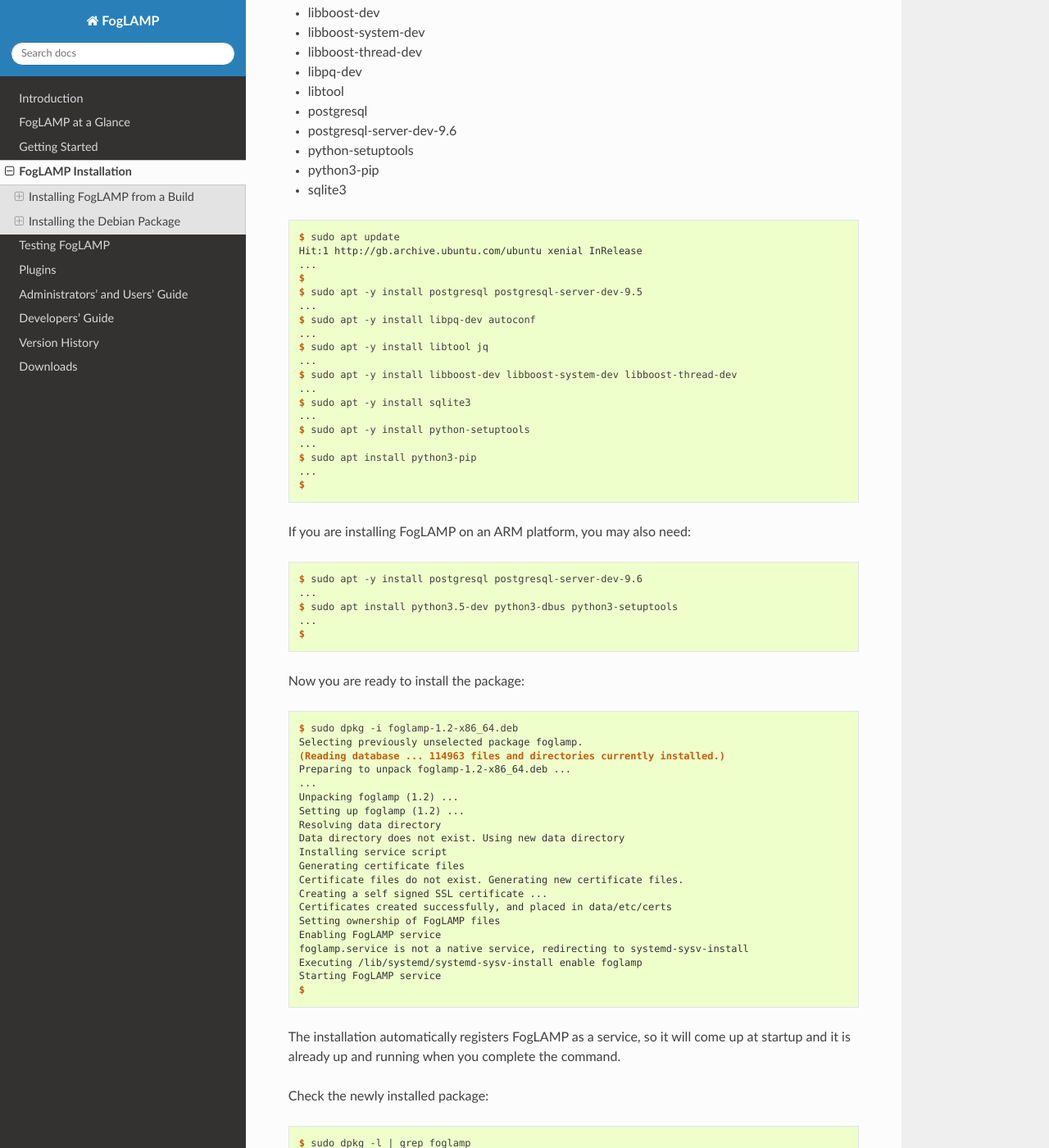
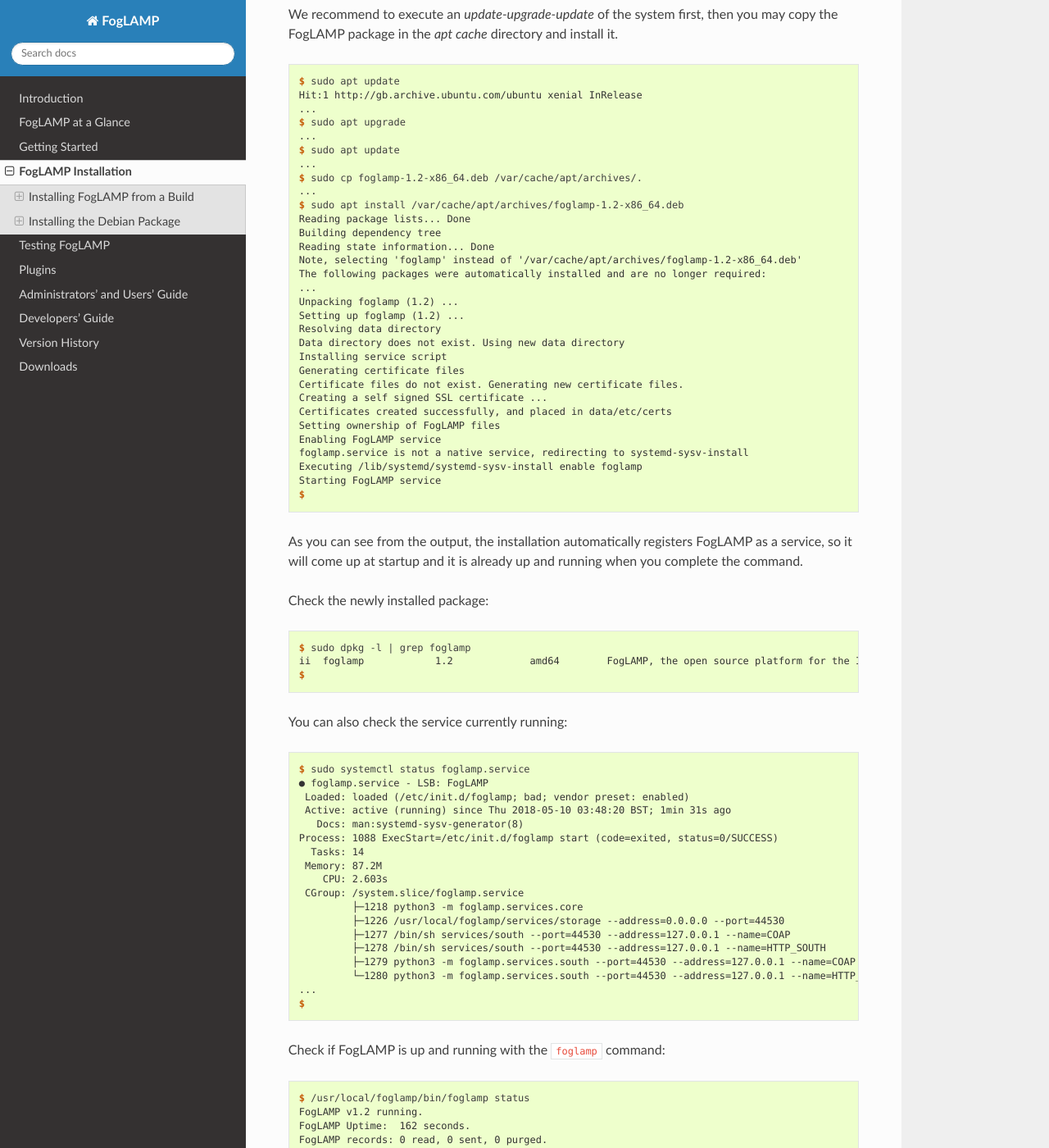
Before and after one commit to fledge-iot/fledge, a Sphinx documentation site: the page built from docs/04_installation.rst, in a window 1280 px wide and 1400 px high, scrolled down 5300 px. Shown: the whole window at 82% size. Built offline with Sphinx 7.4.7 and the Read the Docs theme 2.0.0, drawn with Linux system fonts in a browser that asks for light colours; some of the changed text lies outside the part shown.

Commit message:
03 and 04

```diff
--- a/docs/03_getting_started.rst
+++ b/docs/03_getting_started.rst
@@ -475,6 +475,8 @@ Finally, you should now be able to see the list of the available databases from
   (3 rows)
   $
 
+|br|
+
 
 Appendix: Building FogLAMP on CentOS
 ====================================
--- a/docs/04_installation.rst
+++ b/docs/04_installation.rst
@@ -268,18 +268,21 @@ You can install FogLAMP as a service following these simple steps:
              └─1817 python3 -m foglamp.services.south --port=46309 --address=127.0.0.1 --name=HTTP_SOUTH
   $
 
+|br|
+
 
 Installing the Debian Package
 =============================
 
 We have versions of FogLAMP available as Debian packages for you. Check the |Downloads page| to review which versions and platforms are available.
 
+
 Obtaining and Installing the Debian Package
 -------------------------------------------
 
 Check the |Downloads page| to find the package to install.
 
-Once you have downloaded the package, install it using the ``dbpkg`` command. Note that you may need to install it as superuser (or by using the ``sudo`` command) and you need to install the pre-requisites first.
+Once you have downloaded the package, install it using the ``apt-get`` command. You can use ``apt-get`` to install a local Debian package and automatically retrieve all the necessary packages that are defined as pre-requisites for FogLAMP.  Note that you may need to install the package as superuser (or by using the ``sudo`` command) and move the package to the apt cache directory first (``/var/cache/apt/archives``).
 
 For example, if you are installing FogLAMP on an Intel x86/64 machine, you can type this command to download the package:
 
@@ -297,61 +300,26 @@ For example, if you are installing FogLAMP on an Intel x86/64 machine, you can t
   2018-04-24 18:22:10 (521 KB/s) - ‘foglamp-1.2-x86_64.deb’ saved [496094/496094]
   $
 
-Make sure the system has all the pre-requisites needed to run FogLAMP:
+We recommend to execute an *update-upgrade-update* of the system first, then you may copy the FogLAMP package in the *apt cache* directory and install it.
 
-- autoconf
-- jq
-- libboost-dev
-- libboost-system-dev
-- libboost-thread-dev
-- libpq-dev
-- libtool
-- postgresql
-- postgresql-server-dev-9.6
-- python-setuptools
-- python3-pip
-- sqlite3
 
 .. code-block:: console
 
   $ sudo apt update
   Hit:1 http://gb.archive.ubuntu.com/ubuntu xenial InRelease
   ...
-  $
-  $ sudo apt -y install postgresql postgresql-server-dev-9.5
+  $ sudo apt upgrade
   ...
-  $ sudo apt -y install libpq-dev autoconf
+  $ sudo apt update
   ...
-  $ sudo apt -y install libtool jq
+  $ sudo cp foglamp-1.2-x86_64.deb /var/cache/apt/archives/.
   ...
-  $ sudo apt -y install libboost-dev libboost-system-dev libboost-thread-dev
-  ...
-  $ sudo apt -y install sqlite3
-  ...
-  $ sudo apt -y install python-setuptools
-  ...
-  $ sudo apt install python3-pip
-  ...
-  $
-
-If you are installing FogLAMP on an ARM platform, you may also need:
-
-.. code-block:: console
-
-  $ sudo apt -y install postgresql postgresql-server-dev-9.6
-  ...
-  $ sudo apt install python3.5-dev python3-dbus python3-setuptools
-  ...
-  $
-
-Now you are ready to install the package:
-
-.. code-block:: console
-
-  $ sudo dpkg -i foglamp-1.2-x86_64.deb
-  Selecting previously unselected package foglamp.
-  (Reading database ... 114963 files and directories currently installed.)
-  Preparing to unpack foglamp-1.2-x86_64.deb ...
+  $ sudo apt install /var/cache/apt/archives/foglamp-1.2-x86_64.deb
+  Reading package lists... Done
+  Building dependency tree
+  Reading state information... Done
+  Note, selecting 'foglamp' instead of '/var/cache/apt/archives/foglamp-1.2-x86_64.deb'
+  The following packages were automatically installed and are no longer required:
   ...
   Unpacking foglamp (1.2) ...
   Setting up foglamp (1.2) ...
@@ -369,8 +337,7 @@ Now you are ready to install the package:
   Starting FogLAMP service
   $
 
-
-The installation automatically registers FogLAMP as a service, so it will come up at startup and it is already up and running when you complete the command.
+As you can see from the output, the installation automatically registers FogLAMP as a service, so it will come up at startup and it is already up and running when you complete the command.
 
 Check the newly installed package:
 
@@ -387,20 +354,20 @@ You can also check the service currently running:
 
   $ sudo systemctl status foglamp.service
   ● foglamp.service - LSB: FogLAMP
-     Loaded: loaded (/etc/init.d/foglamp; bad; vendor preset: enabled)
-     Active: active (running) since Tue 2018-04-24 18:38:34 BST; 3min 30s ago
-       Docs: man:systemd-sysv-generator(8)
-    Process: 28451 ExecStart=/etc/init.d/foglamp start (code=exited, status=0/SUCCESS)
-      Tasks: 14
-     Memory: 64.9M
-        CPU: 3.867s
-     CGroup: /system.slice/foglamp.service
-             ├─28516 python3 -m foglamp.services.core
-             ├─28521 /usr/local/foglamp/services/storage --address=0.0.0.0 --port=46141
-             ├─28565 /bin/sh services/south --port=46141 --address=127.0.0.1 --name=COAP
-             ├─28566 python3 -m foglamp.services.south --port=46141 --address=127.0.0.1 --name=COAP
-             ├─28567 /bin/sh services/south --port=46141 --address=127.0.0.1 --name=HTTP_SOUTH
-             └─28568 python3 -m foglamp.services.south --port=46141 --address=127.0.0.1 --name=HTTP_SOUTH
+   Loaded: loaded (/etc/init.d/foglamp; bad; vendor preset: enabled)
+   Active: active (running) since Thu 2018-05-10 03:48:20 BST; 1min 31s ago
+     Docs: man:systemd-sysv-generator(8)
+  Process: 1088 ExecStart=/etc/init.d/foglamp start (code=exited, status=0/SUCCESS)
+    Tasks: 14
+   Memory: 87.2M
+      CPU: 2.603s
+   CGroup: /system.slice/foglamp.service
+           ├─1218 python3 -m foglamp.services.core
+           ├─1226 /usr/local/foglamp/services/storage --address=0.0.0.0 --port=44530
+           ├─1277 /bin/sh services/south --port=44530 --address=127.0.0.1 --name=COAP
+           ├─1278 /bin/sh services/south --port=44530 --address=127.0.0.1 --name=HTTP_SOUTH
+           ├─1279 python3 -m foglamp.services.south --port=44530 --address=127.0.0.1 --name=COAP
+           └─1280 python3 -m foglamp.services.south --port=44530 --address=127.0.0.1 --name=HTTP_SOUTH
   ...
   $
 
@@ -411,7 +378,7 @@ Check if FogLAMP is up and running with the ``foglamp`` command:
 
   $ /usr/local/foglamp/bin/foglamp status
   FogLAMP v1.2 running.
-  FogLAMP Uptime:  308 seconds.
+  FogLAMP Uptime:  162 seconds.
   FogLAMP records: 0 read, 0 sent, 0 purged.
   FogLAMP does not require authentication.
   === FogLAMP services:
@@ -437,14 +404,19 @@ Upgrading or downgrading FogLAMP, starting from version 1.2, is as easy as insta
 Uninstalling the Debian Package
 -------------------------------
 
-Use the ``dpkg`` command to uninstall FogLAMP:
+Use the ``apt`` or the ``apt-get`` command to uninstall FogLAMP:
 
 .. code-block:: console
 
-  $ sudo dpkg -l | grep foglamp
-  ii  foglamp           1.2              amd64        FogLAMP, the open source platform for the Internet of Things
-  $ sudo dpkg --purge foglamp
-  (Reading database ... 115190 files and directories currently installed.)
+  $ sudo apt remove foglamp
+  Reading package lists... Done
+  ...
+  The following packages will be REMOVED
+  foglamp
+  0 to upgrade, 0 to newly install, 1 to remove and 2 not to upgrade.
+  After this operation, 0 B of additional disk space will be used.
+  Do you want to continue? [Y/n]
+  (Reading database ... 211747 files and directories currently installed.)
   Removing foglamp (1.2) ...
   FogLAMP is currently running.
   Stop FogLAMP service.
@@ -459,14 +431,12 @@ Use the ``dpkg`` command to uninstall FogLAMP:
   Remove FogLAMP service script
   Reset systemctl
   dpkg: warning: while removing foglamp, directory '/usr/local/foglamp' not empty so not removed
-  $ sudo dpkg --purge foglamp
-  dpkg: warning: ignoring request to remove foglamp which isn't installed
   $
 
-The command also removes the service installed, but it leaves the data directory, in case an administrator might want to analyze or reuse the data.
-
+The command also removes the service installed. |br| You may notice the warning in the last row of the command output: this is due to the fact that the data directory (``/usr/local/foglamp/data`` by default) has not been removed, in case an administrator might want to analyze or reuse the data.
 
 |br|
+
 
 DEPRECATED: Installing the Snap Package
 ---------------------------------------
```
